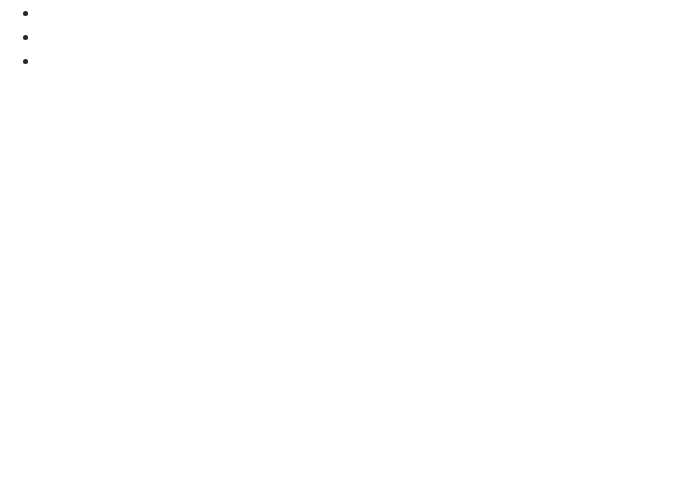
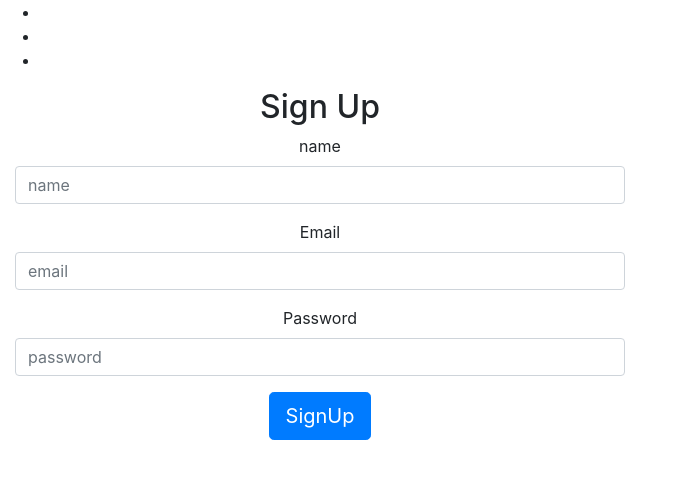
Before and after one commit to build-week-bucketlist/Front-End, a React (Create React App) app in the folder bucketlist-react/: page /signUp in a window 1280 px wide. Shown: the top 478 px of the page, without its empty margins (0-673 px from the left). Built offline with nearby package versions, Linux system fonts and the light colour scheme.

Commit message:
SignUp functional

```diff
--- a/bucketlist-react/src/App.js
+++ b/bucketlist-react/src/App.js
@@ -23,7 +23,7 @@ function App() {
 
       <PrivateRoute exact path = '/bucketList' component = {BucketList} />
       <Route exact path = '/signIn' component = {SignInForm} />
-      <Route exact path = '/api/register' component = {SignUpForm} />
+      <Route exact path = '/signUp' component = {SignUpForm} />
     </div>
   );
 }
--- a/bucketlist-react/src/Sign-in/components/SignInForm.js
+++ b/bucketlist-react/src/Sign-in/components/SignInForm.js
@@ -12,19 +12,16 @@ class Login extends React.Component {
     }
 
     handleChange = e => {
-        e.preventDefault()
-
         this.setState({ [e.target.name ]: e.target.value })
     }
 
     handleSubmit = (e) => {
         e.preventDefault()
 
-        const { username, password } = this.state
 
-        this.props.login(username, password)
+        this.props.login(this.state.credentials)
         .then(() => {
-            this.props.history.push("/")
+            this.props.history.push("/bucketList")
         })
         .catch((err) => {
             console.error(err)
--- a/bucketlist-react/src/Sign-up/SignUpAction.js
+++ b/bucketlist-react/src/Sign-up/SignUpAction.js
@@ -5,14 +5,17 @@ export const SIGNINGUP_START = 'SIGNINGUP_START';
 export const SIGNINGUP_SUCCESS = 'SIGNINGUP_SUCCESS';
 export const SIGNINGUP_FAILED = 'SIGNINGUP_FAILED';
 
-export function signingUp (){
+export function signingUp (name, email, password){
     return dispatch => {
         dispatch({type : SIGNINGUP_START})
 
         return axios
-         .post ('https://bucket-list-webpt6.herokuapp.com/api/register')
+         .post ('https://bucket-list-webpt6.herokuapp.com/api/register', {name, email,
+         password})
          .then(res => {
+             localStorage.setItem('token', res.data.token)
              dispatch({type: SIGNINGUP_SUCCESS, payload: res.data})
+             console.log(res.data)
          })
          .catch(err => {
              console.log(err)
--- a/bucketlist-react/src/Sign-up/components/SignUpForm.js
+++ b/bucketlist-react/src/Sign-up/components/SignUpForm.js
@@ -5,7 +5,7 @@ import {signingUp} from '../SignUpAction'
 
 class SignUpForm extends Component {
      state = {
-        username: '',
+        name: '',
         email: '',
         password: ''
      }
@@ -17,26 +17,27 @@ class SignUpForm extends Component {
      }
      signUp = e => {
          e.preventDefault();
-         const { username, password, email } = this.state
-        this.props.signingUp(username, password,email)
+         const { name, password, email } = this.state
+        this.props.signingUp( name, email, password )
         .then(()=>{
             this.props.history.push('/')
         })
      }
 
     render(){
+
         return (
         <div className="col-md-6 col-md-offset-3">
             <form onSubmit = {this.signUp}>
                 <h2>Sign Up</h2>
 
                 <div className = 'form-group'>
-                <label className = 'control-label'>Username</label>
+                <label className = 'control-label'>name</label>
                 <input className = 'form-control'
                     type = 'text'
-                    placeholder = 'username'
-                    name = 'username'
-                    value = {this.state.username}
+                    placeholder = 'name'
+                    name = 'name'
+                    value = {this.state.name}
                     onChange = {this.handleChange}
                     />
                 </div>
@@ -61,7 +62,7 @@ class SignUpForm extends Component {
                     />
                 </div>
                 <button className = 'btn btn-primary btn-lg'
-                    type = 'button' >
+                    type = 'submit' >
                         SignUp
                 </button>
             </form>
--- a/bucketlist-react/src/index.js
+++ b/bucketlist-react/src/index.js
@@ -1,6 +1,6 @@
 import React from 'react';
 import ReactDOM from 'react-dom';
-import {BrowserRouter} from 'react-router-dom';
+import {BrowserRouter as Router} from 'react-router-dom';
 import {Provider} from 'react-redux';
 import {createStore, applyMiddleware} from 'redux';
 import thunk from 'redux-thunk';
@@ -13,7 +13,7 @@ const store = createStore(combineReducers, applyMiddleware(thunk, logger))
 
 ReactDOM.render(
 <Provider store = {store}>
-    <BrowserRouter>
+    <Router>
         <App />
-    </BrowserRouter>
+    </Router>
 </Provider>, document.getElementById('root'));
--- a/package.json
+++ b/package.json
@@ -1,5 +1,6 @@
 {
   "dependencies": {
+    "axios": "^0.19.0",
     "bootstrap": "^4.3.1",
     "react-bootstrap": "^1.0.0-beta.10"
   }
```
Also changed, not shown: 1 other file (tests, documents, lock files or other folders).
